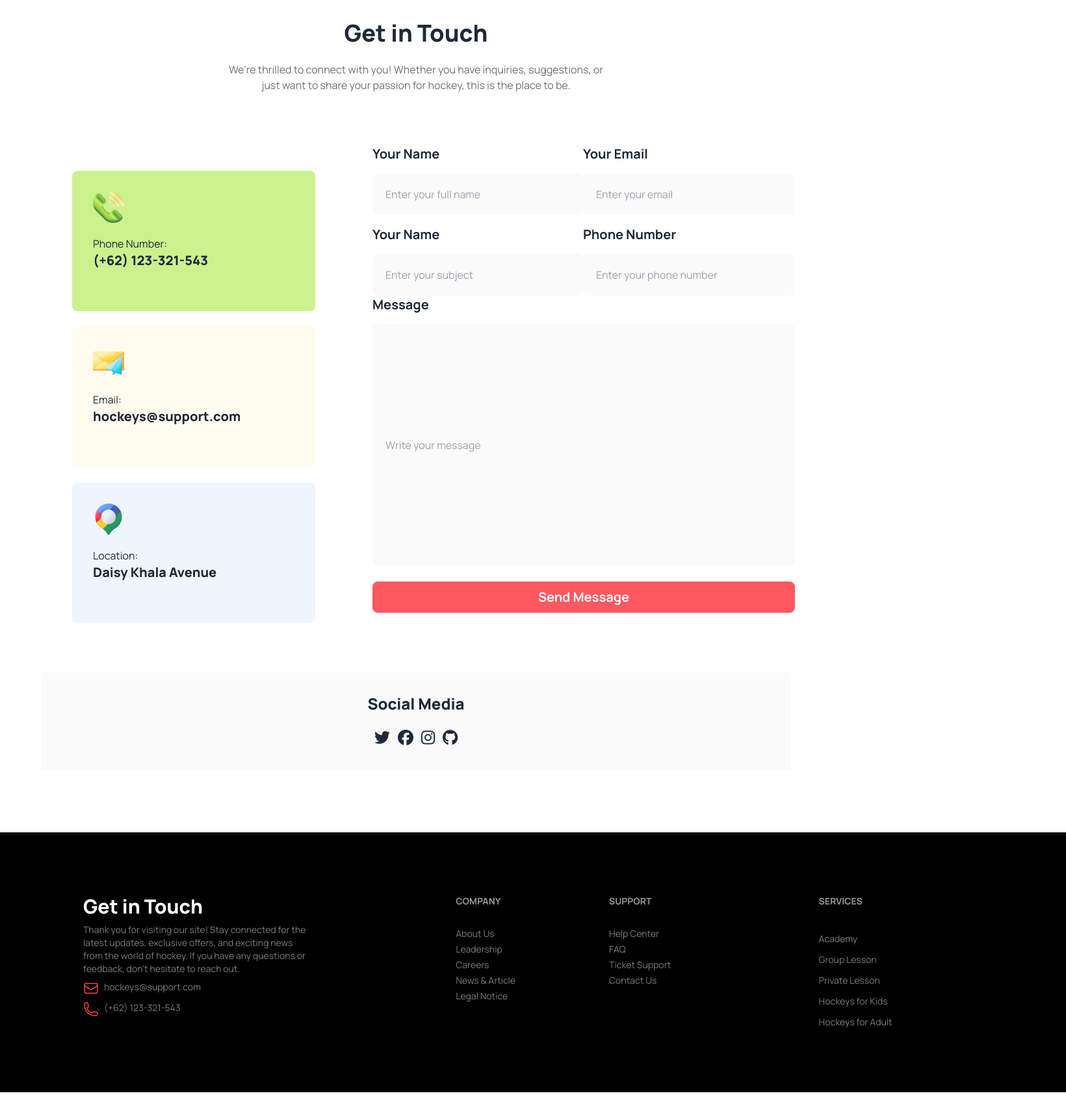
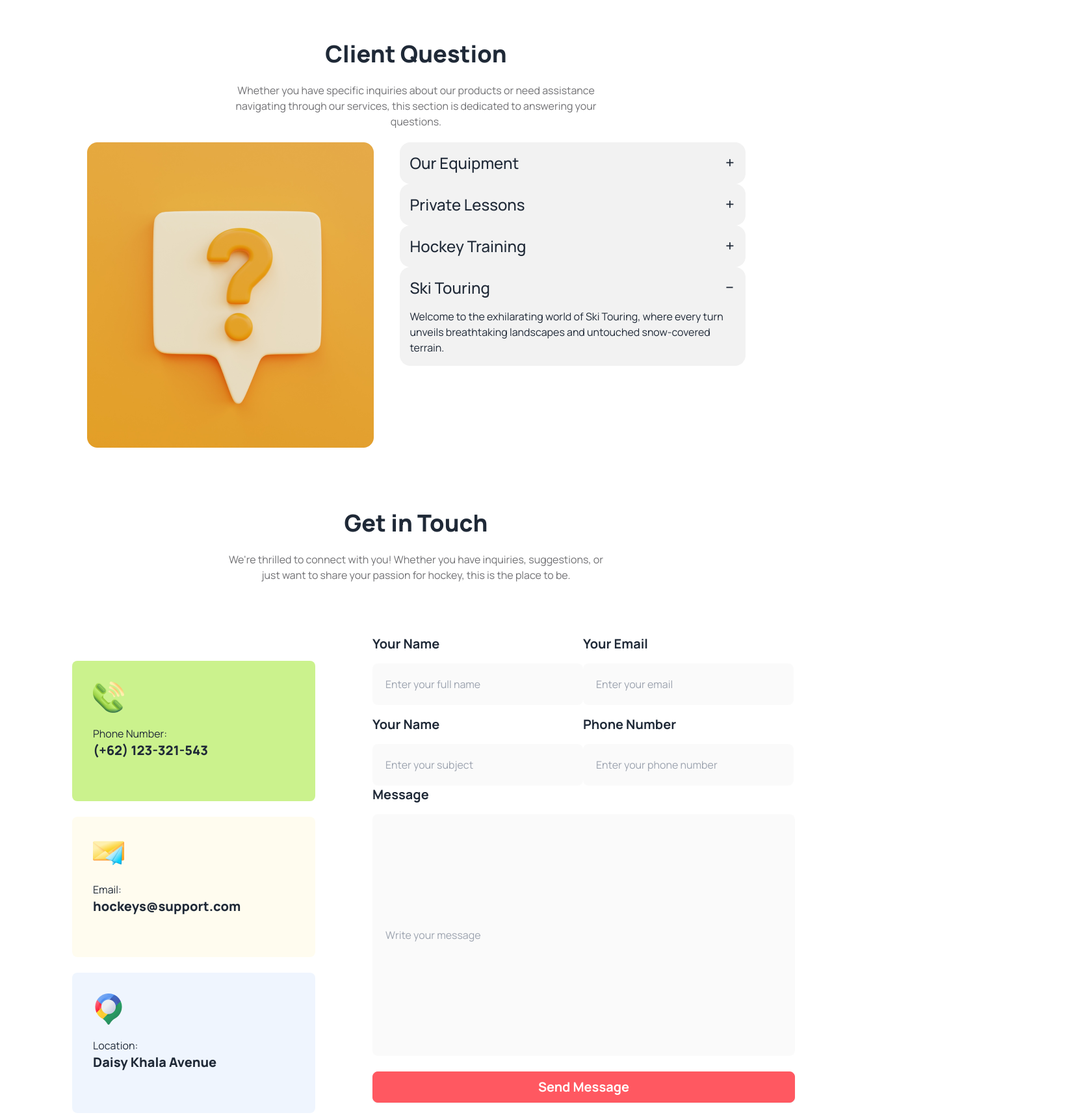
Before and after one commit to Arittro7/Hockeys-Assignment, a plain HTML site: page index.html in a window 1280 px wide. Shown: the part 3260-4976 px from the top of the page at 65% size, 1640 px wide, since content can reach past the window. Before the commit the page ends 4941 px from the top, so only its background shows below. Drawn offline with nearby package versions, Linux system fonts and the light colour scheme.

Commit message:
Alhamdulliah

```diff
--- a/index.html
+++ b/index.html
@@ -409,13 +409,69 @@
     <!-- Product section end -->
 
     <!-- client question section -->
+
+    <section class="lg:w-[1170px] my-24 mx-auto text-center">
+      <div>
+        <h2 class="lg:text-4xl text-2xl font-extrabold">Client Question</h2>
+        <p class="lg:w-[600px] w-[290px] mt-6 mx-auto text-[16px] text-center text-[#13131899]">Whether you have specific inquiries about our products or need assistance navigating through our services, this section is dedicated to answering your questions.</p>
+      </div>
+      <div class="mt-5 gap-10 mx-2 lg:mx-0 flex lg:flex-row flex-col justify-center">
+        <div>
+          <img src="Images/11.png" alt="">
+        </div>
+        <div>
+          <!-- question 1 -->
+          <div class="collapse collapse-plus bg-base-200">
+            <input type="radio" name="my-accordion-3" checked="checked" />
+            <div class="collapse-title text-left text-2xl font-bold font-medium">
+              Our Equipment
+            </div>
+            <div class="collapse-content">
+              <p class="lg:w-[500px] text-left">Our hockey equipment is meticulously designed with a focus on performance, durability, and player safety. From sticks to helmets, each piece undergoes rigorous testing to meet industry standards and exceed the expectations of players at all levels.</p>
+            </div>
+          </div>
+          <!-- question 2 -->
+          <div class="collapse collapse-plus bg-base-200">
+            <input type="radio" name="my-accordion-3" checked="checked" />
+            <div class="collapse-title text-left text-2xl font-bold font-medium">
+              Private Lessons
+            </div>
+            <div class="collapse-content">
+              <p class="lg:w-[500px] text-left">Private Hockey Lessons program, where the focus is entirely on you. Whether you're a beginner looking to grasp the basics or an advanced player aiming to refine specific skills. </p>
+            </div>
+          </div>
+          <!-- question 3 -->
+          <div class="collapse collapse-plus bg-base-200">
+            <input type="radio" name="my-accordion-3" checked="checked" />
+            <div class="collapse-title text-left text-2xl font-bold font-medium">
+              Hockey Training
+            </div>
+            <div class="collapse-content">
+              <p class="lg:w-[500px] text-left">Our Hockey Training program, where passion meets precision, and dedication transforms into skill. Whether you're a seasoned player or just stepping onto the ice.</p>
+            </div>
+          </div>
+          <!-- question 4 -->
+          <div class="collapse collapse-plus bg-base-200">
+            <input type="radio" name="my-accordion-3" checked="checked" />
+            <div class="collapse-title text-left text-2xl font-bold font-medium">
+              Ski Touring
+            </div>
+            <div class="collapse-content">
+              <p class="lg:w-[500px] text-left">Welcome to the exhilarating world of Ski Touring, where every turn unveils breathtaking landscapes and untouched snow-covered terrain.</p>
+            </div>
+          </div>
+
+        </div>
+      </div>
+    </section>
+
     <!-- client question section -->
 
     <!-- get in touch section -->
     <section class="lg:w-[1170px] mx-auto text-center">
       <div>
         <div class="lg:mt-16 mt-6">
-          <h2 class="text-4xl font-extrabold">Get in Touch</h2>
+          <h2 class="lg:text-4xl text-2xl font-extrabold">Get in Touch</h2>
           <p class="lg:w-[600px] w-[290px] mt-6 mx-auto text-[16px] text-center text-[#13131899]">We're thrilled to
             connect with you! Whether you have inquiries, suggestions, or just want to share your passion for hockey,
             this
@@ -506,7 +562,7 @@
 
   </main>
 
-  <footer class="footer py-24 lg:w-[1640px] w-[375px] mx-auto bg-black text-base-content">
+  <footer class="footer py-24 lg:w-[1500px] w-[375px] mx-auto bg-black text-base-content">
     <aside class="lg:ml-32">
       <h3 class="lg:text-3xl text-2xl mx-auto lg:mx-0 lg:text-left text-center text-white font-extrabold">Get in Touch</h3>
       <p class="lg:w-[346px] w-[290px] lg:text-left lg:mx-0 text-center mx-10 text-[#cfcfd699]">Thank you for visiting our site! Stay connected for the latest updates, exclusive offers, and exciting news from the world of hockey. If you have any questions or feedback, don't hesitate to reach out.</p>
@@ -519,7 +575,7 @@
         <h2 class="text-[#cfcfd699]">(+62) 123-321-543</h2>
       </div>
     </aside>
-    <div class="flex lg:gap-36">
+    <div class="flex mx-auto lg:gap-36">
       <nav>
         <header class="footer-title mb-7 text-[#fff]">Company</header>
         <a class="link link-hover leading-6 text-[#cfcfd699]">About Us</a> <br>
@@ -536,7 +592,7 @@
         <a class="link link-hover leading-6 text-[#cfcfd699]">Contact Us</a> <br>
       </nav>
     </div>
-    <nav class="mr-14">
+    <nav class="mr-14 mx-36 lg:mx">
       <header class="footer-title mb-7 text-[#fff]">Services</header>
       <a class="link link-hover leading-6 text-[#cfcfd699]">Academy</a>
       <a class="link link-hover leading-6 text-[#cfcfd699]">Group Lesson</a>
```
